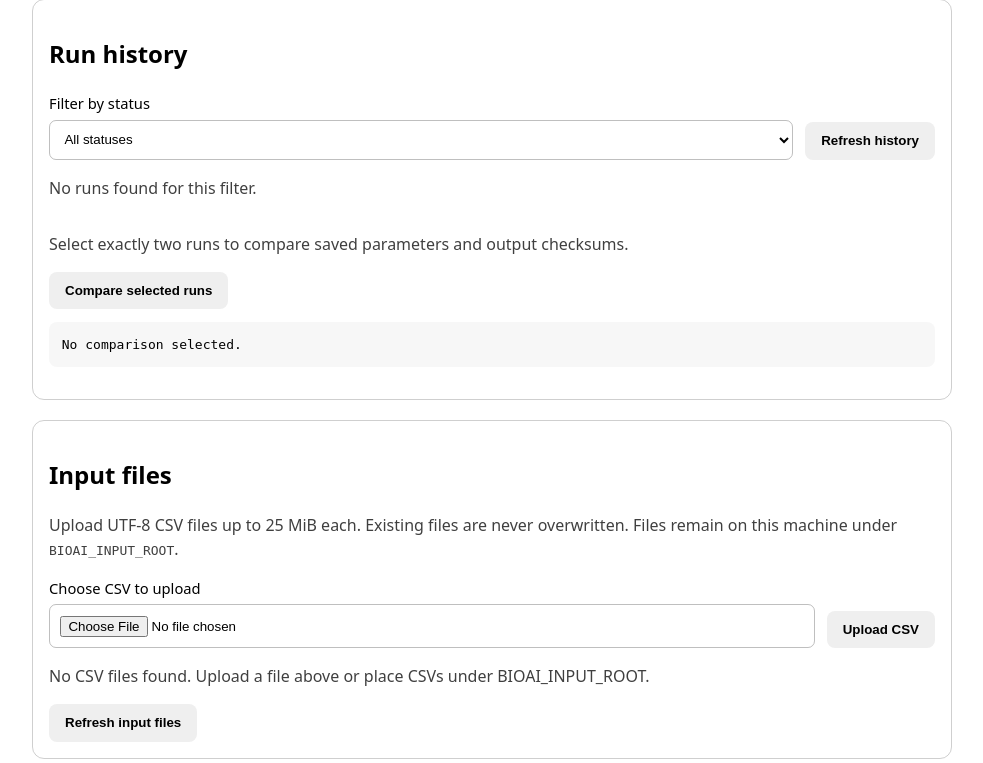
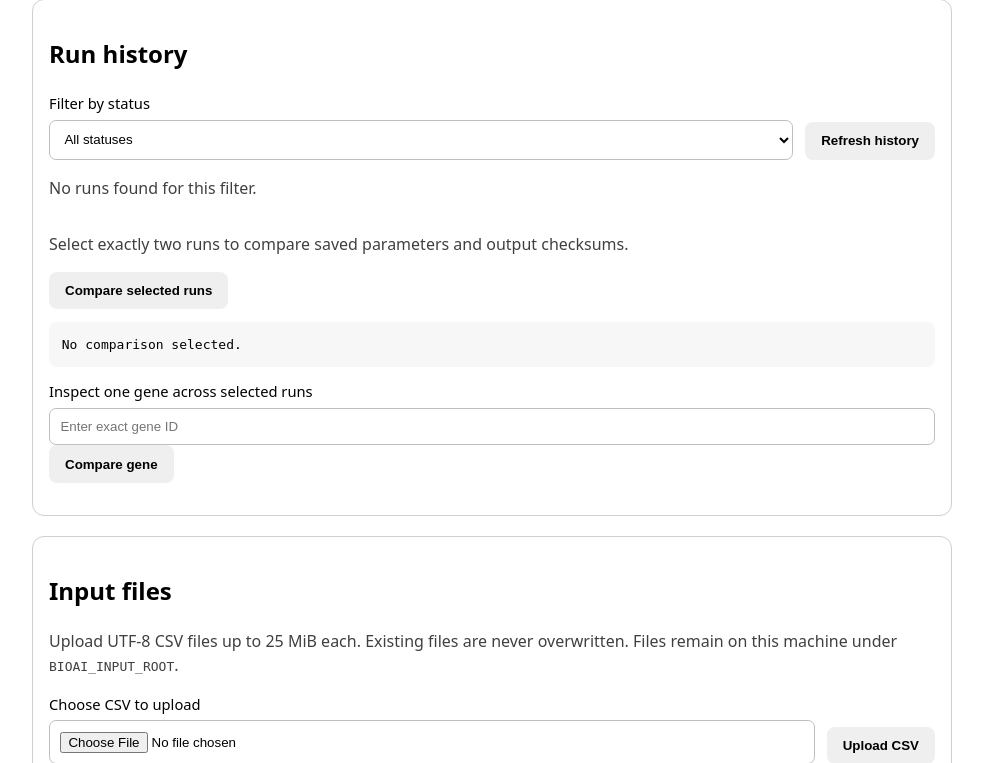
Before and after one commit to musuntana/bioai-workbench, a FastAPI app: page / in a window 1280 px wide. Shown: the part 332-1095 px from the top of the page, without its empty margins (148-1131 px from the left). Run offline with FastAPI, Linux system fonts and the light colour scheme; data that the repository does not hold is empty.

Commit message:
feat: inspect individual DESeq2 genes and compare across runs (#27)
* feat: expose verified per-gene detail and two-run comparison

* feat: inspect clicked genes from result table and scatterplots

* test: verify gene detail, comparison, tampering and duplicate IDs

* feat: allow exact gene comparison between selected runs in history

```diff
--- a/app/main.py
+++ b/app/main.py
@@ -826,6 +826,53 @@ def _filter_sort_result_rows(
     return filtered_rows
 
 
+@app.get("/api/v1/runs/{run_id}/genes/{gene_id}")
+def get_gene_detail(
+    run_id: str,
+    gene_id: str,
+    padj_max: float = Query(default=0.05, gt=0, le=1),
+    min_abs_log2fc: float = Query(default=1, ge=0, le=1000),
+) -> dict[str, Any]:
+    """Return exact gene statistics from the verified run artifact."""
+    if not gene_id or len(gene_id) > 200:
+        raise HTTPException(status_code=422, detail="Gene ID must contain 1–200 characters.")
+    _, rows = _load_verified_result_rows(run_id, padj_max, min_abs_log2fc)
+    matches = [row for row in rows if row["gene_id"] == gene_id]
+    if len(matches) > 1:
+        raise HTTPException(status_code=409, detail="Duplicate gene IDs prevent detail lookup.")
+    if not matches:
+        raise HTTPException(status_code=404, detail="Gene not found in this run.")
+    return {"run_id": run_id, "gene": matches[0], "padj_max": padj_max,
+            "min_abs_log2fc": min_abs_log2fc}
+
+
+@app.get("/api/v1/runs/compare/gene")
+def compare_single_gene(
+    run_a: str = Query(..., min_length=32, max_length=32),
+    run_b: str = Query(..., min_length=32, max_length=32),
+    gene_id: str = Query(..., min_length=1, max_length=200),
+    padj_max: float = Query(default=0.05, gt=0, le=1),
+    min_abs_log2fc: float = Query(default=1, ge=0, le=1000),
+) -> dict[str, Any]:
+    """Compare one gene in two independently verified DESeq2 runs."""
+    import re
+
+    if not re.fullmatch(r"[a-f0-9]{32}", run_a) or not re.fullmatch(r"[a-f0-9]{32}", run_b):
+        raise HTTPException(status_code=422, detail="Invalid run ID.")
+    if run_a == run_b:
+        raise HTTPException(status_code=422, detail="Select two different runs.")
+    results = {}
+    for label, run_id in (("run_a", run_a), ("run_b", run_b)):
+        _, rows = _load_verified_result_rows(run_id, padj_max, min_abs_log2fc)
+        matches = [row for row in rows if row["gene_id"] == gene_id]
+        if len(matches) > 1:
+            raise HTTPException(status_code=409, detail="Duplicate gene IDs prevent comparison.")
+        results[label] = matches[0] if matches else None
+    return {"gene_id": gene_id, "run_a": run_a, "run_b": run_b,
+            "a": results["run_a"], "b": results["run_b"],
+            "note": "Different significance classifications do not establish a statistical difference between runs. Confirm contrast direction before comparing log2FC."}
+
+
 @app.get("/api/v1/runs/{run_id}/results")
 def get_run_results(
     run_id: str,
--- a/app/templates/index.html
+++ b/app/templates/index.html
@@ -82,6 +82,11 @@
     <p class="muted">Select exactly two runs to compare saved parameters and output checksums.</p>
     <button id="compare-history" type="button">Compare selected runs</button>
     <pre id="comparison-summary" role="status" aria-live="polite">No comparison selected.</pre>
+    <label>Inspect one gene across selected runs
+      <input id="comparison-gene-id" maxlength="200" placeholder="Enter exact gene ID">
+    </label>
+    <button id="compare-single-gene" type="button">Compare gene</button>
+    <p id="single-gene-summary" class="muted" role="status" aria-live="polite"></p>
     <p id="gene-comparison-summary" class="muted" role="status" aria-live="polite"></p>
     <a id="gene-comparison-export" hidden download>Download DEG set comparison CSV</a>
   </section>
@@ -202,6 +207,8 @@
     <p id="ma-summary" class="muted">Mean expression is shown on a log10 scale; log2 fold change is shown on the vertical axis.</p>
     <svg id="ma-plot" viewBox="0 0 900 420" role="img" aria-label="MA plot of log2 fold change against mean expression"></svg>
 
+    <h3>Selected gene</h3>
+    <p id="gene-detail" role="status">Select a gene from the table or plot.</p>
     <h3>Gene table</h3>
     <div class="result-table-wrap">
       <table id="results-table">
@@ -301,6 +308,27 @@
       } catch (error) {
         comparisonSummary.textContent = error.message;
       }
+    });
+    document.getElementById("compare-single-gene").addEventListener("click", async function () {
+      const target = document.getElementById("single-gene-summary");
+      const geneId = document.getElementById("comparison-gene-id").value.trim();
+      if (compareSelection.size !== 2 || !geneId) {
+        target.textContent = "Select two runs and enter an exact gene ID."; return;
+      }
+      const [runA, runB] = [...compareSelection];
+      const params = new URLSearchParams({run_a: runA, run_b: runB, gene_id: geneId});
+      target.textContent = "Comparing gene…";
+      try {
+        const response = await fetch("/api/v1/runs/compare/gene?" + params.toString());
+        const result = await response.json();
+        if (!response.ok) throw new Error(result.detail || "Comparison unavailable.");
+        const describe = gene => gene ?
+          "log2FC " + formatResultValue("log2FoldChange", gene.log2FoldChange) +
+          ", padj " + formatResultValue("padj", gene.padj) +
+          ", " + (gene.significant ? "significant" : "not significant") : "not present";
+        target.textContent = geneId + " · A: " + describe(result.a) +
+          " · B: " + describe(result.b) + ". " + result.note;
+      } catch (error) { target.textContent = error.message; }
     });
     let activeRunId = null;
     let activeRefreshToken = 0;
@@ -535,6 +563,32 @@
     const resultsPanel = document.getElementById("results-panel");
     const resultsSummary = document.getElementById("results-summary");
     const resultsTableBody = document.getElementById("results-table-body");
+    const geneDetail = document.getElementById("gene-detail");
+    let geneDetailToken = 0;
+    async function selectGene(geneId) {
+      const runId = activeResultsRunId;
+      if (!runId) return;
+      const token = ++geneDetailToken;
+      geneDetail.textContent = "Loading " + geneId + "…";
+      const query = new URLSearchParams({
+        padj_max: document.getElementById("result-padj-max").value || "0.05",
+        min_abs_log2fc: document.getElementById("result-min-abs-log2fc").value || "1"
+      });
+      try {
+        const response = await fetch("/api/v1/runs/" + encodeURIComponent(runId) +
+          "/genes/" + encodeURIComponent(geneId) + "?" + query.toString());
+        const data = await response.json();
+        if (token !== geneDetailToken || runId !== activeResultsRunId) return;
+        if (!response.ok) throw new Error(data.detail || "Gene unavailable.");
+        const gene = data.gene;
+        geneDetail.textContent = ["gene_id", "baseMean", "log2FoldChange", "lfcSE", "stat", "pvalue", "padj"]
+          .map(field => field + ": " + formatResultValue(field, gene[field])).join(" · ") +
+          " · " + (gene.significant ? "significant" : "not significant");
+      } catch (error) {
+        if (token === geneDetailToken) geneDetail.textContent = error.message;
+      }
+    }
+
     const resultsPageSummary = document.getElementById("results-page-summary");
     const resultsPrevious = document.getElementById("results-previous");
     const resultsNext = document.getElementById("results-next");
@@ -641,6 +695,16 @@
           point.log2FoldChange.toFixed(3) + " · padj " + formatResultValue("padj", point.padj) +
           " · " + (point.significant ? "significant" : "not significant");
         circle.appendChild(title);
+        circle.setAttribute("tabindex", "0");
+        circle.setAttribute("role", "button");
+        circle.setAttribute("aria-label", "View gene " + point.gene_id);
+        circle.addEventListener("click", () => selectGene(point.gene_id));
+        circle.addEventListener("keydown", event => {
+          if (event.key === "Enter" || event.key === " ") {
+            event.preventDefault();
+            selectGene(point.gene_id);
+          }
+        });
       }
 
       volcanoSummary.textContent = "Plotting " + validPoints.length + " of " +
@@ -728,6 +792,16 @@
           point.log2FoldChange.toFixed(3) + " · " +
           (point.significant ? "significant" : "not significant");
         circle.appendChild(title);
+        circle.setAttribute("tabindex", "0");
+        circle.setAttribute("role", "button");
+        circle.setAttribute("aria-label", "View gene " + point.gene_id);
+        circle.addEventListener("click", () => selectGene(point.gene_id));
+        circle.addEventListener("keydown", event => {
+          if (event.key === "Enter" || event.key === " ") {
+            event.preventDefault();
+            selectGene(point.gene_id);
+          }
+        });
       }
 
       maSummary.textContent = "Plotting " + validPoints.length + " of " +
@@ -753,6 +827,11 @@
       for (const row of payload.rows) {
         const tr = document.createElement("tr");
         if (row.significant) tr.className = "significant-row";
+        tr.setAttribute("tabindex", "0");
+        tr.addEventListener("click", () => selectGene(row.gene_id));
+        tr.addEventListener("keydown", event => {
+          if (event.key === "Enter" || event.key === " ") selectGene(row.gene_id);
+        });
         for (const [field] of fields) {
           const td = document.createElement("td");
           td.textContent = formatResultValue(field, row[field]);
```
Also changed, not shown: tests/unit/test_gene_detail.py (added, +55 -0 lines).
